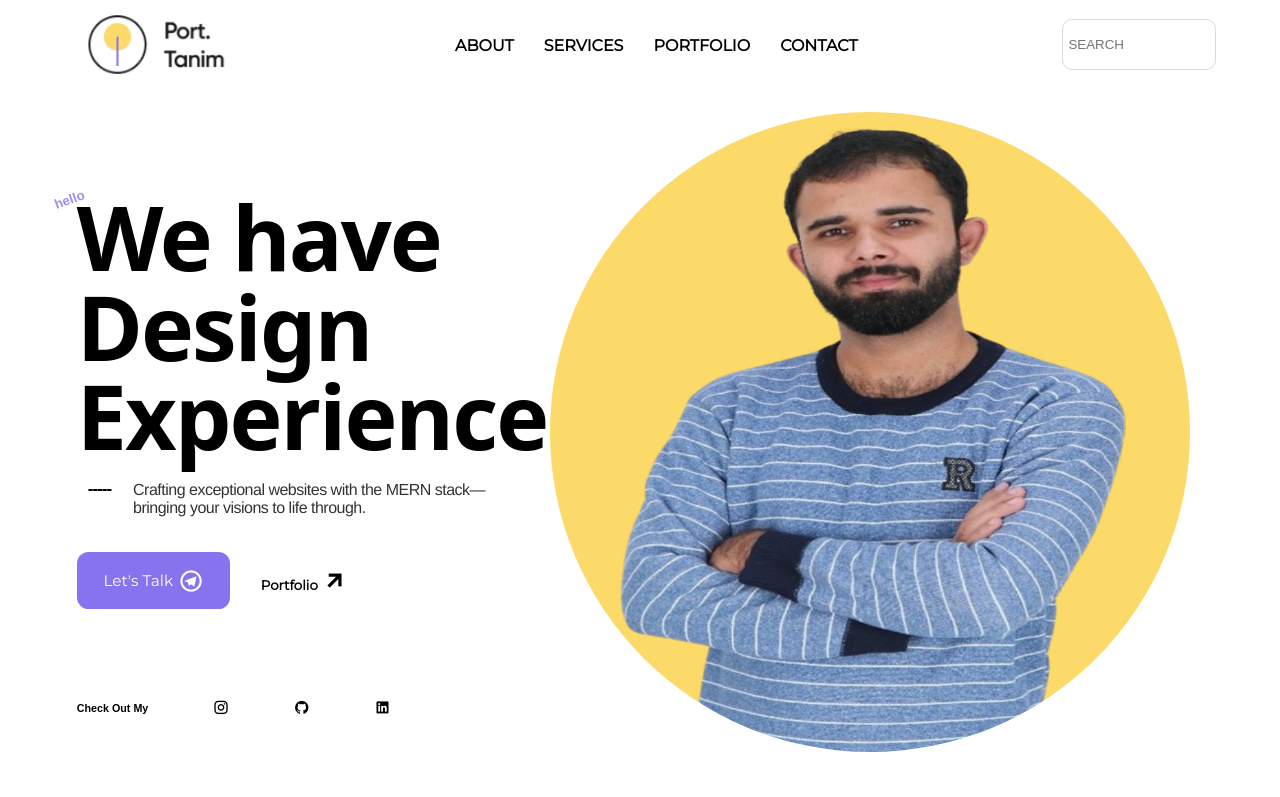
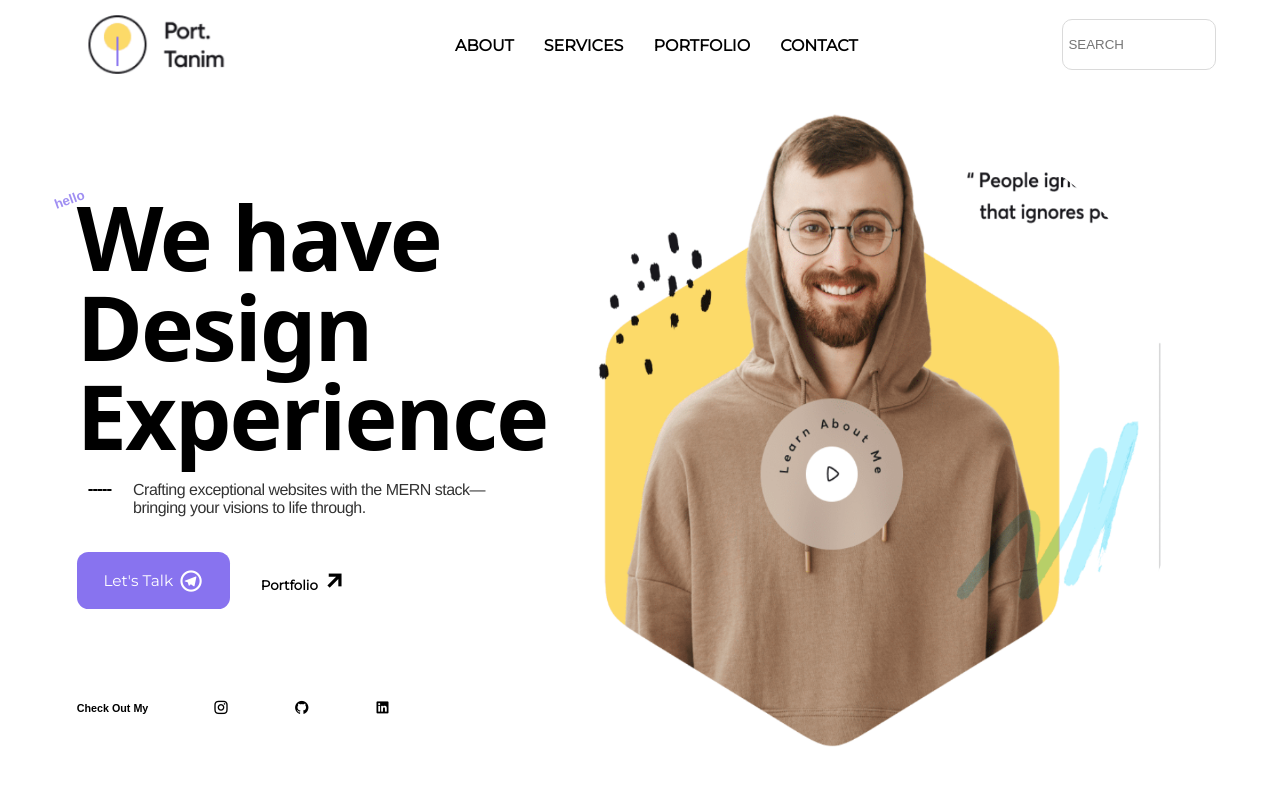
Before and after one commit to ahsanch445/Portfolio, a plain HTML site: page index.html in a window 1280 px wide. Shown: the top 797 px of the page. Drawn offline with nearby package versions, Linux system fonts and the light colour scheme.

Commit message:
first commit

```diff
--- a/index.html
+++ b/index.html
@@ -46,7 +46,7 @@
 
                 </div>
                 <div class="image">
-                    <img src="./atif3.jpg" alt="">
+                    <img src="./img (1).png" alt="">
                 </div>
             </div>
         </div>
```
